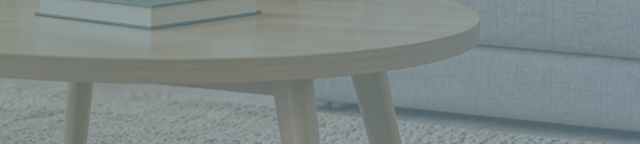
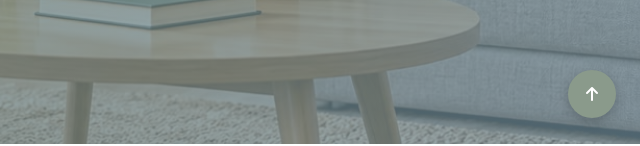
Before and after one commit to Yarisa-crypto/consultorio-psicologia, a plain HTML site: page index.html in a window 1280 px wide. Shown: the part 658-804 px from the top of the page, 640-1280 px from the left. Drawn offline with nearby package versions, Linux system fonts and the light colour scheme.

Commit message:
Agregar botón volver arriba

```diff
--- a/css/styles.css
+++ b/css/styles.css
@@ -115,3 +115,13 @@ html {
     scroll-behavior: smooth;
     scroll-padding-top: 4rem;
 }
+
+.btn-subir {
+    position: fixed;
+    bottom: 24px;
+    right: 24px;
+    width: 48px;
+    height: 48px;
+    box-shadow: 0 4px 12px rgba(0, 0, 0, 0.2);
+    z-index: 30;
+}
--- a/index.html
+++ b/index.html
@@ -255,6 +255,10 @@
         <p>&copy; 2026 Mente Serena. Todos los derechos reservados.</p>
     </footer>
 
+    <a href="#" class="button is-rounded btn-serena btn-subir" aria-label="Volver arriba">
+        <span class="icon"><i class="fa-solid fa-arrow-up"></i></span>
+    </a>
+
     <script src="js/main.js"></script>
 
 </body>
```
